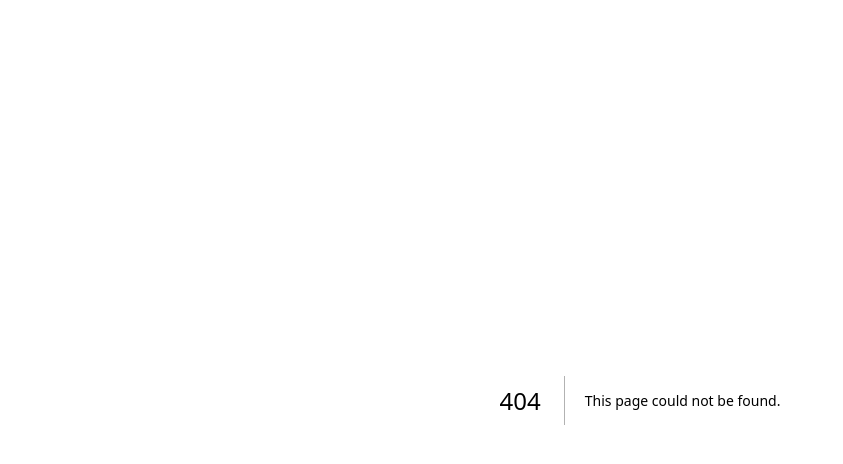
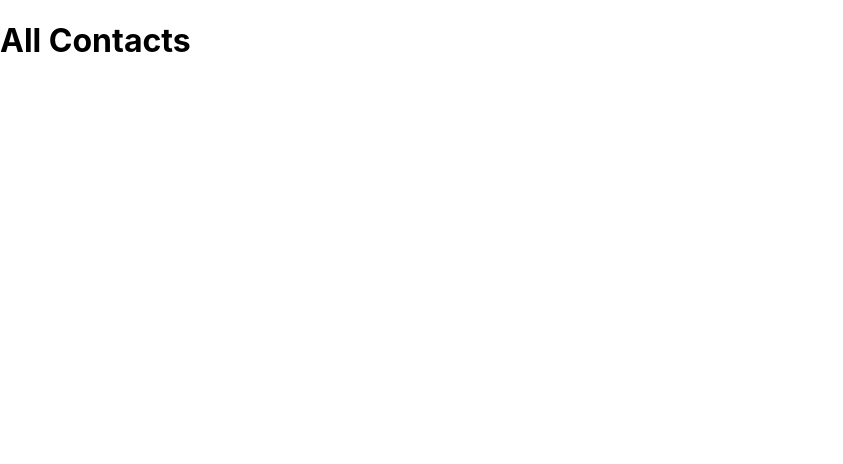
Before and after one commit to wforbes/wf-nextjs-practice, a Next.js app: page /contacts in a window 1280 px wide. Before the commit this address had no page. Shown: the top 464 px of the page, without its empty margins (0-843 px from the left). Built offline with nearby package versions, Linux system fonts and the light colour scheme.

Commit message:
Demonstrate automatic routing for pages subfolders
- add contacts subfolder in pages directory
- add a couple page component files
- routes are automatically made for these subfolder files at urls like like localhost:3000/contacts

```diff
--- /dev/null
+++ b/pages/contacts/index.js
@@ -0,0 +1,8 @@
+const Contacts = () => {
+	return (
+		<div>
+			<h1>All Contacts</h1>
+		</div>
+	);
+};
+export default Contacts;
--- /dev/null
+++ b/pages/contacts/test.js
@@ -0,0 +1,5 @@
+const Test = () => {
+	return (<div>Test</div>);
+}
+
+export default Test;
```
